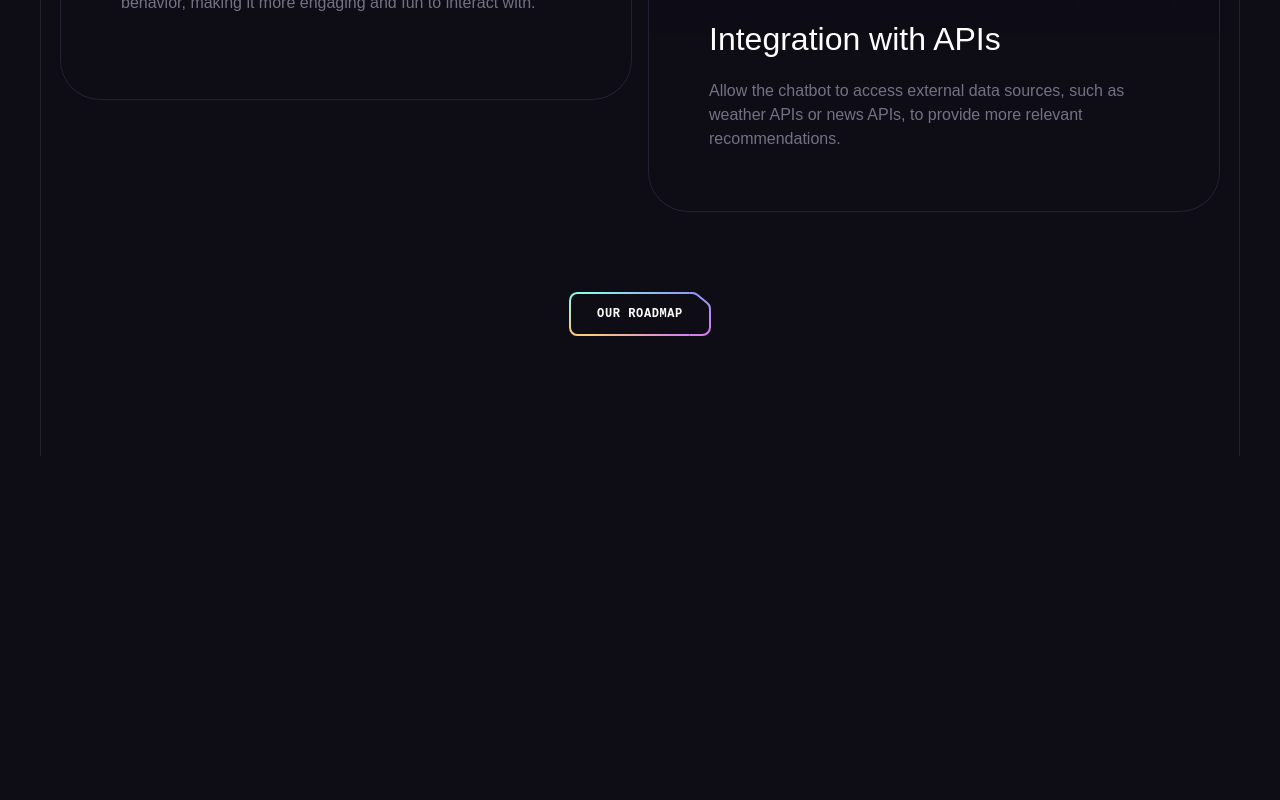
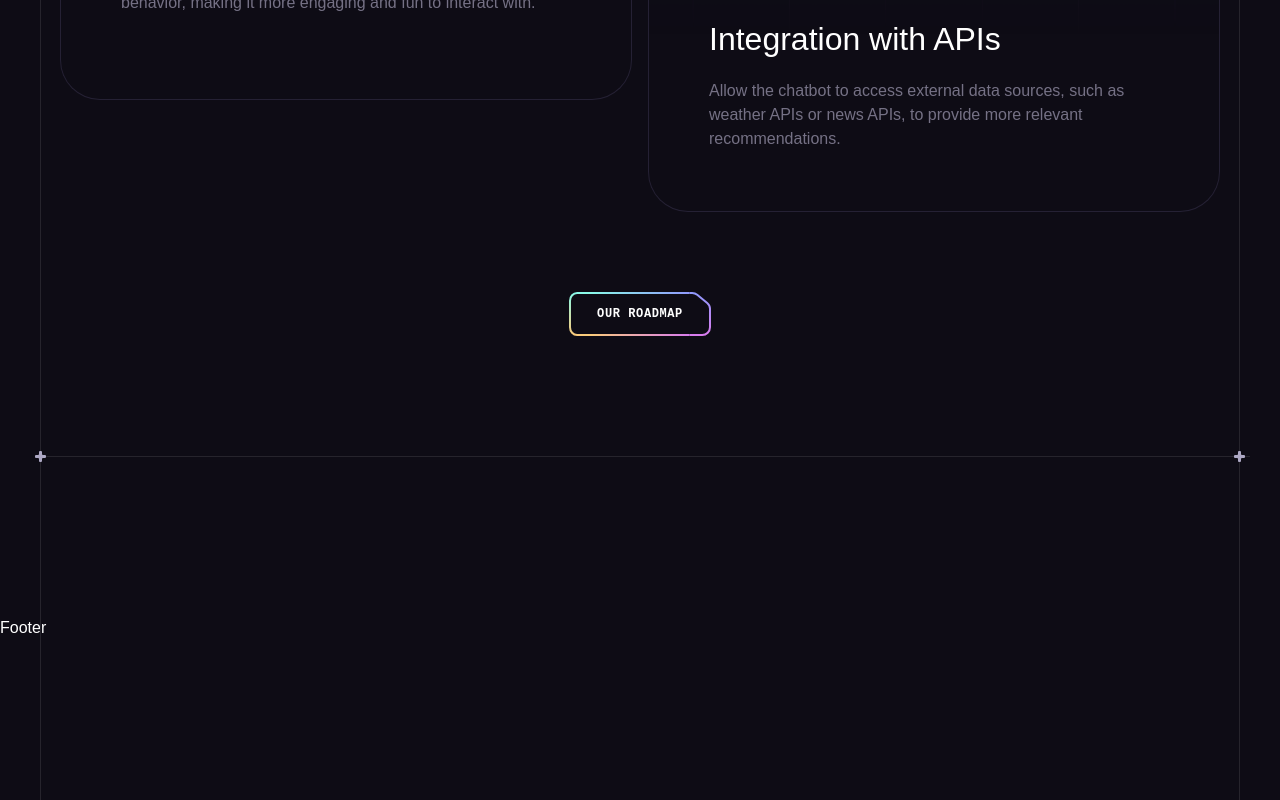
Before and after one commit to samirzjadhav/brainwave-web, a React (Create React App) app: page / in a window 1280 px wide. Shown: the part 8909-9709 px from the top of the page. Before the commit the page ends 9365 px from the top, so only its background shows below. Built offline with nearby package versions, Linux system fonts and the light colour scheme.

Commit message:
feat: added footer for brainwave website

```diff
--- a/src/App.js
+++ b/src/App.js
@@ -8,6 +8,7 @@ import Collaboration from "./components/Collaboration";
 import Services from "./components/Services";
 import Pricing from "./components/Pricing";
 import Roadmap from "./components/Roadmap";
+import Footer from "./components/Footer";
 
 const App = () => {
   return (
@@ -20,6 +21,7 @@ const App = () => {
         <Services />
         <Pricing />
         <Roadmap />
+        <Footer />
       </div>
       <ButtonGradient />
     </>
--- /dev/null
+++ b/src/components/Footer.js
@@ -0,0 +1,8 @@
+import React from "react";
+import Section from "./Section";
+
+const Footer = () => {
+  return <Section crosses>Footer</Section>;
+};
+
+export default Footer;
```
